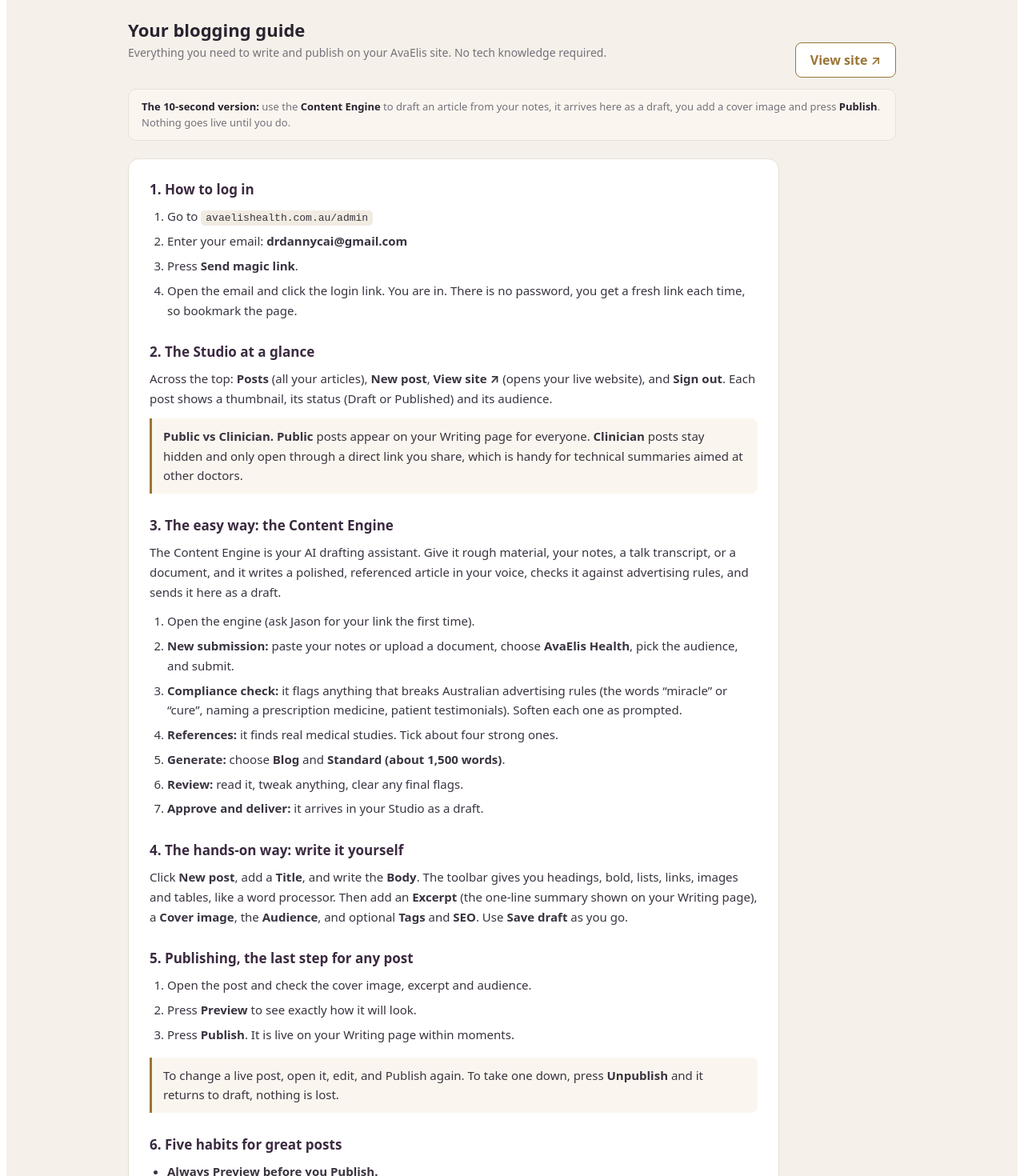
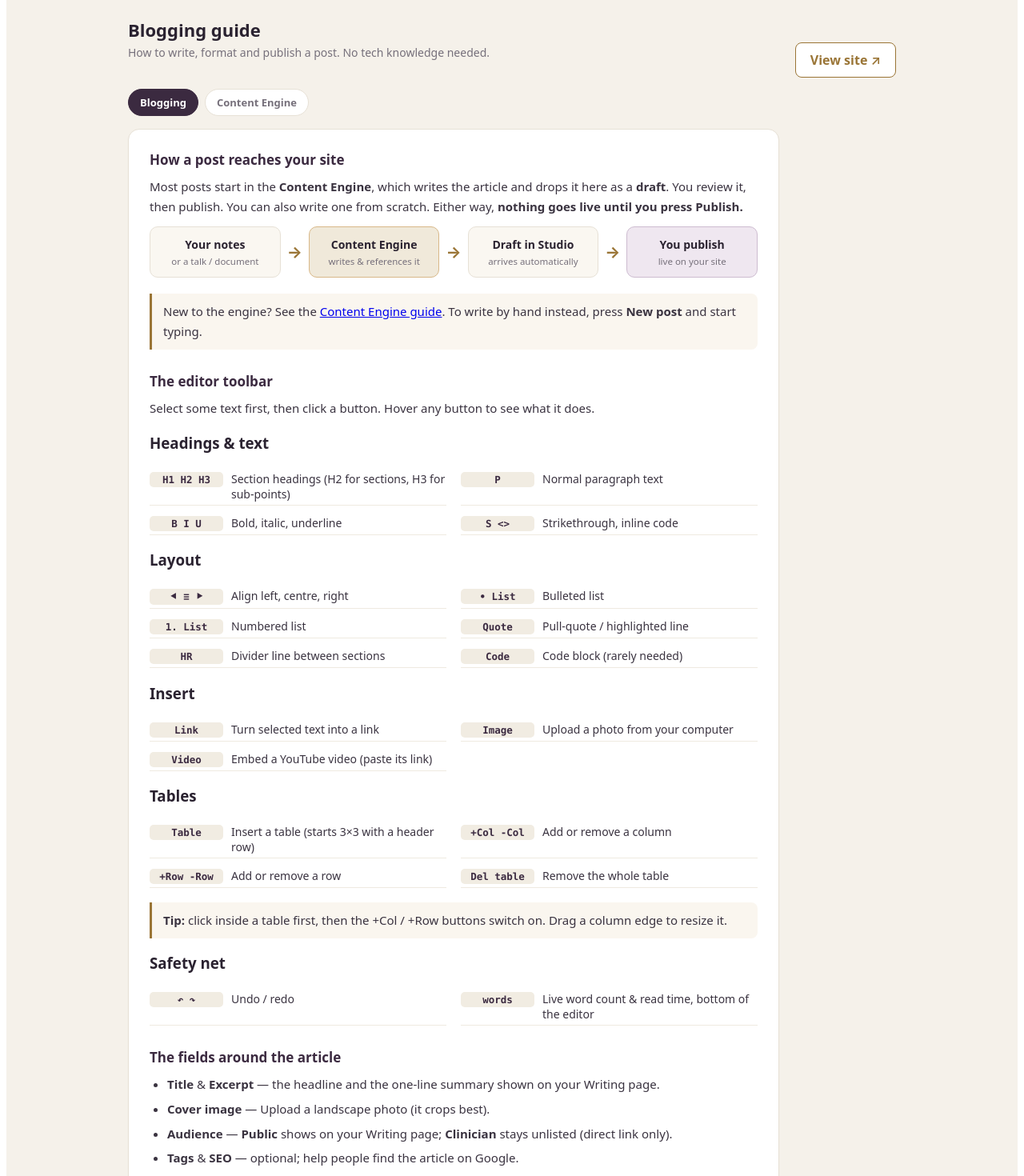
Before and after one commit to avaelishealth-md/avaelis-health-web, a Next.js app: page /admin/guide in a window 1280 px wide. Shown: the part 80-1550 px from the top of the page at 80% size. Built offline with nearby package versions, Linux system fonts and the light colour scheme; no server answers.

Commit message:
Guides: rewrite Blogging guide (full editor reference + flow), add Content Engine guide (model/cost/references, diagrams)

```diff
--- a/app/admin/admin.css
+++ b/app/admin/admin.css
@@ -148,3 +148,38 @@
 .adm-guide .guide-body li { margin: 6px 0; }
 .adm-guide .guide-body code { background: #f1ece2; padding: 2px 6px; border-radius: 5px; font-size: 13px; }
 .adm-guide .guide-note { background: #faf6ef; border-left: 3px solid var(--a-bronze); padding: 10px 14px; border-radius: 0 8px 8px 0; margin: 0 0 14px; }
+
+/* guide: switch between the two guides */
+.guide-switch { display: flex; gap: 8px; margin-bottom: 16px; flex-wrap: wrap; }
+.guide-switch a { font-size: 13px; font-weight: 600; text-decoration: none; padding: 7px 14px; border-radius: 999px; border: 1px solid var(--a-line); color: var(--a-muted); background: #fff; }
+.guide-switch a.on { background: var(--a-plum); color: #fff; border-color: var(--a-plum); }
+
+/* guide: flow diagram (boxes + arrows, wraps on mobile) */
+.flow { display: flex; align-items: stretch; flex-wrap: wrap; gap: 8px; margin: 6px 0 20px; }
+.flow-step { flex: 1; min-width: 120px; background: #faf7f1; border: 1px solid var(--a-line); border-radius: 10px; padding: 12px 12px; text-align: center; font-weight: 600; font-size: 14px; color: var(--a-ink); display: flex; flex-direction: column; gap: 4px; justify-content: center; }
+.flow-step small { font-weight: 400; font-size: 11.5px; color: var(--a-muted); line-height: 1.35; }
+.flow-step.is-engine { background: #f0e9da; border-color: var(--a-bronze-l); }
+.flow-step.is-pub { background: #efe7f0; border-color: #cdbcd0; }
+.flow-arrow { display: flex; align-items: center; color: var(--a-bronze); font-size: 20px; font-weight: 700; }
+@media (max-width: 560px) { .flow-arrow { transform: rotate(90deg); width: 100%; justify-content: center; height: 14px; } .flow-step { min-width: 0; } }
+
+/* guide: pipeline steps (numbered vertical) */
+.pipe { list-style: none; counter-reset: pipe; padding: 0; margin: 6px 0 18px; }
+.pipe li { counter-increment: pipe; position: relative; padding: 10px 0 10px 44px; border-bottom: 1px solid var(--a-line); font-size: 14.5px; line-height: 1.55; color: #3a3340; }
+.pipe li:last-child { border-bottom: none; }
+.pipe li::before { content: counter(pipe); position: absolute; left: 0; top: 9px; width: 28px; height: 28px; border-radius: 50%; background: var(--a-plum); color: #fff; font-weight: 700; font-size: 13px; display: flex; align-items: center; justify-content: center; }
+.pipe li b { color: var(--a-ink); }
+
+/* guide: editor feature reference grid */
+.feat-grid { display: grid; grid-template-columns: 1fr 1fr; gap: 8px 18px; margin: 6px 0 18px; }
+@media (max-width: 560px) { .feat-grid { grid-template-columns: 1fr; } }
+.feat-row { display: flex; gap: 10px; align-items: baseline; font-size: 14px; padding: 4px 0; border-bottom: 1px solid #efeae0; }
+.feat-key { flex: none; min-width: 78px; font-weight: 700; color: var(--a-plum); font-family: ui-monospace, "Cascadia Code", Consolas, monospace; font-size: 12.5px; background: #f1ece2; padding: 2px 7px; border-radius: 5px; text-align: center; }
+.feat-row span.d { color: #3a3340; }
+
+/* guide: cost callout */
+.cost-box { display: flex; gap: 14px; flex-wrap: wrap; background: #f0e9da; border: 1px solid var(--a-bronze-l); border-radius: 12px; padding: 16px 18px; margin: 6px 0 18px; }
+.cost-box .cb { flex: 1; min-width: 150px; }
+.cost-box .cb .lbl { font-size: 11px; text-transform: uppercase; letter-spacing: .06em; color: var(--a-bronze-d); font-weight: 700; }
+.cost-box .cb .val { font-size: 16px; font-weight: 600; color: var(--a-ink); margin-top: 3px; }
+.cost-box .cb .val small { display: block; font-size: 12.5px; font-weight: 400; color: var(--a-muted); margin-top: 2px; line-height: 1.4; }
--- a/app/admin/guide/page.tsx
+++ b/app/admin/guide/page.tsx
@@ -5,67 +5,89 @@
     <div className="adm-wrap adm-guide">
       <div className="adm-page-head">
         <div>
-          <h1>Your blogging guide</h1>
-          <p className="sub">Everything you need to write and publish on your AvaElis site. No tech knowledge required.</p>
+          <h1>Blogging guide</h1>
+          <p className="sub">How to write, format and publish a post. No tech knowledge needed.</p>
         </div>
         <a className="adm-btn ghost" href="/" target="_blank" rel="noopener">View site ↗</a>
       </div>
 
-      <p className="adm-help">
-        <b>The 10-second version:</b> use the <b>Content Engine</b> to draft an article from your notes, it arrives here as a draft, you add a cover image and press <b>Publish</b>. Nothing goes live until you do.
-      </p>
+      <div className="guide-switch">
+        <a className="on" href="/admin/guide">Blogging</a>
+        <a href="/admin/guide/engine">Content Engine</a>
+      </div>
 
       <div className="adm-card guide-body">
-        <h2>1. How to log in</h2>
-        <ol>
-          <li>Go to <code>avaelishealth.com.au/admin</code></li>
-          <li>Enter your email: <b>drdannycai@gmail.com</b></li>
-          <li>Press <b>Send magic link</b>.</li>
-          <li>Open the email and click the login link. You are in. There is no password, you get a fresh link each time, so bookmark the page.</li>
-        </ol>
+        <h2>How a post reaches your site</h2>
+        <p>Most posts start in the <b>Content Engine</b>, which writes the article and drops it here as a <b>draft</b>. You review it, then publish. You can also write one from scratch. Either way, <b>nothing goes live until you press Publish.</b></p>
+        <div className="flow">
+          <div className="flow-step">Your notes<small>or a talk / document</small></div>
+          <div className="flow-arrow">→</div>
+          <div className="flow-step is-engine">Content Engine<small>writes &amp; references it</small></div>
+          <div className="flow-arrow">→</div>
+          <div className="flow-step">Draft in Studio<small>arrives automatically</small></div>
+          <div className="flow-arrow">→</div>
+          <div className="flow-step is-pub">You publish<small>live on your site</small></div>
+        </div>
+        <p className="guide-note">New to the engine? See the <a href="/admin/guide/engine">Content Engine guide</a>. To write by hand instead, press <b>New post</b> and start typing.</p>
 
-        <h2>2. The Studio at a glance</h2>
-        <p>Across the top: <b>Posts</b> (all your articles), <b>New post</b>, <b>View site ↗</b> (opens your live website), and <b>Sign out</b>. Each post shows a thumbnail, its status (Draft or Published) and its audience.</p>
-        <p className="guide-note"><b>Public vs Clinician.</b> <b>Public</b> posts appear on your Writing page for everyone. <b>Clinician</b> posts stay hidden and only open through a direct link you share, which is handy for technical summaries aimed at other doctors.</p>
+        <h2>The editor toolbar</h2>
+        <p>Select some text first, then click a button. Hover any button to see what it does.</p>
 
-        <h2>3. The easy way: the Content Engine</h2>
-        <p>The Content Engine is your AI drafting assistant. Give it rough material, your notes, a talk transcript, or a document, and it writes a polished, referenced article in your voice, checks it against advertising rules, and sends it here as a draft.</p>
-        <ol>
-          <li>Open the engine (ask Jason for your link the first time).</li>
-          <li><b>New submission:</b> paste your notes or upload a document, choose <b>AvaElis Health</b>, pick the audience, and submit.</li>
-          <li><b>Compliance check:</b> it flags anything that breaks Australian advertising rules (the words &ldquo;miracle&rdquo; or &ldquo;cure&rdquo;, naming a prescription medicine, patient testimonials). Soften each one as prompted.</li>
-          <li><b>References:</b> it finds real medical studies. Tick about four strong ones.</li>
-          <li><b>Generate:</b> choose <b>Blog</b> and <b>Standard (about 1,500 words)</b>.</li>
-          <li><b>Review:</b> read it, tweak anything, clear any final flags.</li>
-          <li><b>Approve and deliver:</b> it arrives in your Studio as a draft.</li>
-        </ol>
+        <h3>Headings &amp; text</h3>
+        <div className="feat-grid">
+          <div className="feat-row"><span className="feat-key">H1 H2 H3</span><span className="d">Section headings (H2 for sections, H3 for sub-points)</span></div>
+          <div className="feat-row"><span className="feat-key">P</span><span className="d">Normal paragraph text</span></div>
+          <div className="feat-row"><span className="feat-key">B  I  U</span><span className="d">Bold, italic, underline</span></div>
+          <div className="feat-row"><span className="feat-key">S  &lt;&gt;</span><span className="d">Strikethrough, inline code</span></div>
+        </div>
 
-        <h2>4. The hands-on way: write it yourself</h2>
-        <p>Click <b>New post</b>, add a <b>Title</b>, and write the <b>Body</b>. The toolbar gives you headings, bold, lists, links, images and tables, like a word processor. Then add an <b>Excerpt</b> (the one-line summary shown on your Writing page), a <b>Cover image</b>, the <b>Audience</b>, and optional <b>Tags</b> and <b>SEO</b>. Use <b>Save draft</b> as you go.</p>
+        <h3>Layout</h3>
+        <div className="feat-grid">
+          <div className="feat-row"><span className="feat-key">⯇ ≡ ⯈</span><span className="d">Align left, centre, right</span></div>
+          <div className="feat-row"><span className="feat-key">• List</span><span className="d">Bulleted list</span></div>
+          <div className="feat-row"><span className="feat-key">1. List</span><span className="d">Numbered list</span></div>
+          <div className="feat-row"><span className="feat-key">Quote</span><span className="d">Pull-quote / highlighted line</span></div>
+          <div className="feat-row"><span className="feat-key">HR</span><span className="d">Divider line between sections</span></div>
+          <div className="feat-row"><span className="feat-key">Code</span><span className="d">Code block (rarely needed)</span></div>
+        </div>
 
-        <h2>5. Publishing, the last step for any post</h2>
-        <ol>
-          <li>Open the post and check the cover image, excerpt and audience.</li>
-          <li>Press <b>Preview</b> to see exactly how it will look.</li>
-          <li>Press <b>Publish</b>. It is live on your Writing page within moments.</li>
-        </ol>
-        <p className="guide-note">To change a live post, open it, edit, and Publish again. To take one down, press <b>Unpublish</b> and it returns to draft, nothing is lost.</p>
+        <h3>Insert</h3>
+        <div className="feat-grid">
+          <div className="feat-row"><span className="feat-key">Link</span><span className="d">Turn selected text into a link</span></div>
+          <div className="feat-row"><span className="feat-key">Image</span><span className="d">Upload a photo from your computer</span></div>
+          <div className="feat-row"><span className="feat-key">Video</span><span className="d">Embed a YouTube video (paste its link)</span></div>
+        </div>
 
-        <h2>6. Five habits for great posts</h2>
+        <h3>Tables</h3>
+        <div className="feat-grid">
+          <div className="feat-row"><span className="feat-key">Table</span><span className="d">Insert a table (starts 3×3 with a header row)</span></div>
+          <div className="feat-row"><span className="feat-key">+Col -Col</span><span className="d">Add or remove a column</span></div>
+          <div className="feat-row"><span className="feat-key">+Row -Row</span><span className="d">Add or remove a row</span></div>
+          <div className="feat-row"><span className="feat-key">Del table</span><span className="d">Remove the whole table</span></div>
+        </div>
+        <p className="guide-note"><b>Tip:</b> click inside a table first, then the +Col / +Row buttons switch on. Drag a column edge to resize it.</p>
+
+        <h3>Safety net</h3>
+        <div className="feat-grid">
+          <div className="feat-row"><span className="feat-key">↶  ↷</span><span className="d">Undo / redo</span></div>
+          <div className="feat-row"><span className="feat-key">words</span><span className="d">Live word count &amp; read time, bottom of the editor</span></div>
+        </div>
+
+        <h2>The fields around the article</h2>
         <ul>
-          <li><b>Always Preview before you Publish.</b></li>
-          <li><b>No em dashes.</b> They read as &ldquo;AI wrote this&rdquo;. Use a comma or a full stop instead. The engine sometimes adds them, so a quick read-through catches them.</li>
-          <li><b>Glance at the references</b> before publishing. They are real studies, but a 30-second check that each one is right is worth it.</li>
-          <li><b>Never name a prescription medicine or promise a &ldquo;cure&rdquo;.</b> The compliance check guards this, but keep it in mind for anything you type yourself.</li>
-          <li><b>Use landscape cover photos.</b> They crop best on the Writing page.</li>
+          <li><b>Title</b> &amp; <b>Excerpt</b> — the headline and the one-line summary shown on your Writing page.</li>
+          <li><b>Cover image</b> — Upload a landscape photo (it crops best).</li>
+          <li><b>Audience</b> — <b>Public</b> shows on your Writing page; <b>Clinician</b> stays unlisted (direct link only).</li>
+          <li><b>Tags</b> &amp; <b>SEO</b> — optional; help people find the article on Google.</li>
         </ul>
 
-        <h2>7. If something goes wrong</h2>
-        <ul>
-          <li>No login email: check your spam folder, then request another link.</li>
-          <li>A post is not showing on the Writing page: check its audience is <b>Public</b> and its status is <b>Published</b>.</li>
-          <li>Anything else: message Jason.</li>
-        </ul>
+        <h2>Publishing</h2>
+        <ol>
+          <li><b>Save draft</b> as you go (nothing is public yet).</li>
+          <li><b>Preview</b> to see exactly how it will look.</li>
+          <li><b>Publish</b> when you are happy. It is live in moments.</li>
+        </ol>
+        <p className="guide-note">To change a live post: open it, edit, Publish again. To take one down: <b>Unpublish</b> (it returns to draft). And <b>no em dashes</b> ( — ); a comma or full stop reads more human.</p>
       </div>
     </div>
   );
```
Also changed, not shown: app/admin/guide/engine/page.tsx (added, +73 -0 lines).
